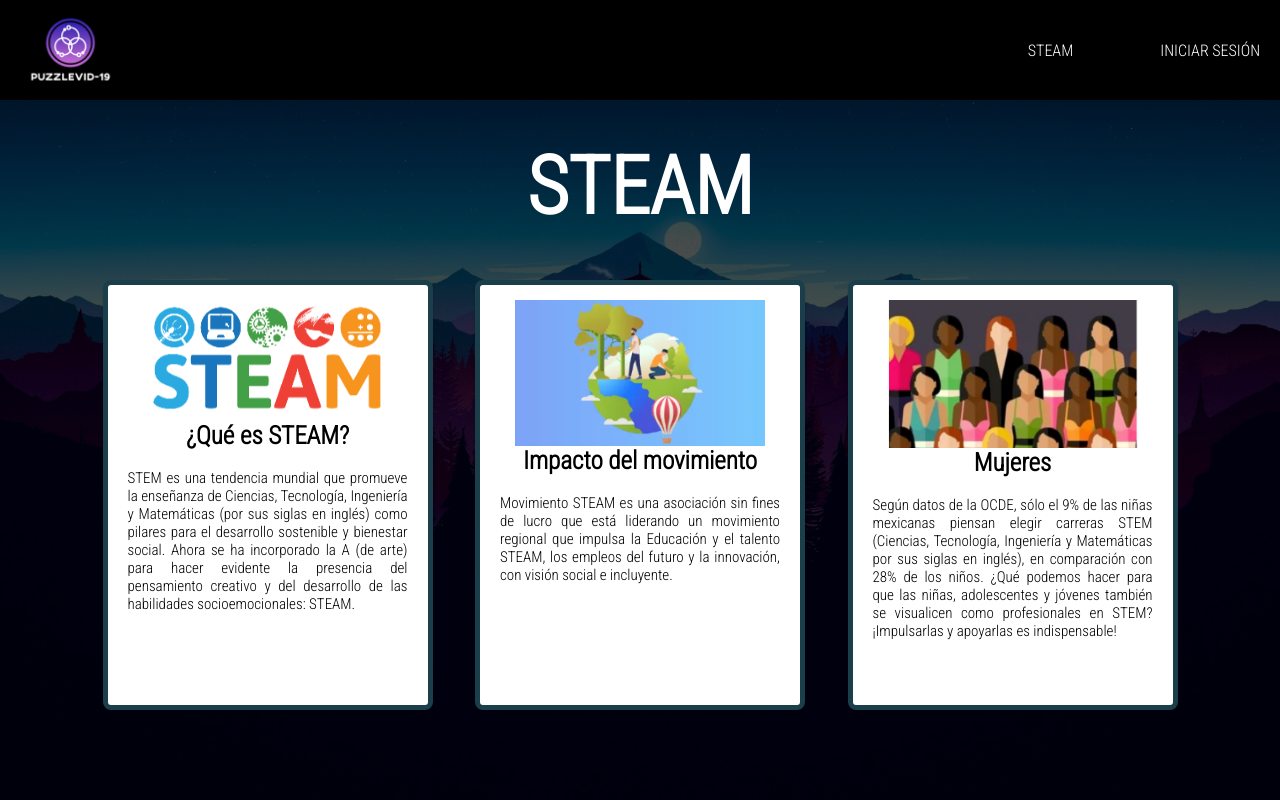
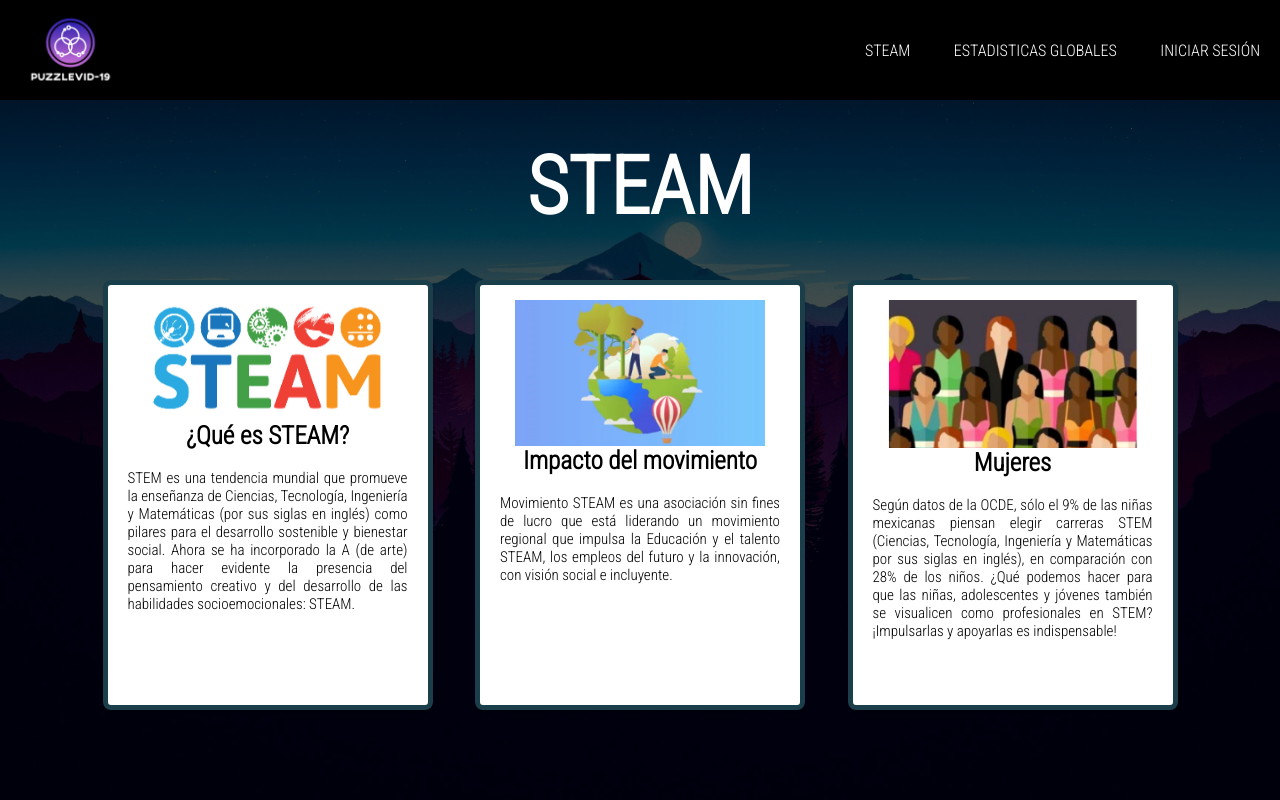
Before and after one commit to Diggory23/PuzzlevidAzure101, a Django app: page / in a window 1280 px wide. Run offline with Django 3.2, Linux system fonts and the light colour scheme; some libraries are stand-ins or nearby versions.

Commit message:
Update index.html

```diff
--- a/templates/index.html
+++ b/templates/index.html
@@ -17,7 +17,7 @@
                  <a href="{% url 'login' %}"><img src="{% static 'images/logo.png'%}" class="logo"></a>
                 <ul>
                     <li><a href="{% url 'index' %}">STEAM</a></li>
-                    <li><a href="{% url 'estadisticasGlobales' %}"></a></li>
+                    <li><a href="{% url 'estadisticasGlobales' %}">Estadisticas Globales</a></li>
                     <li><a href="{% url 'login' %}">Iniciar Sesión</a></li>
                 </ul>
             </div>
```
